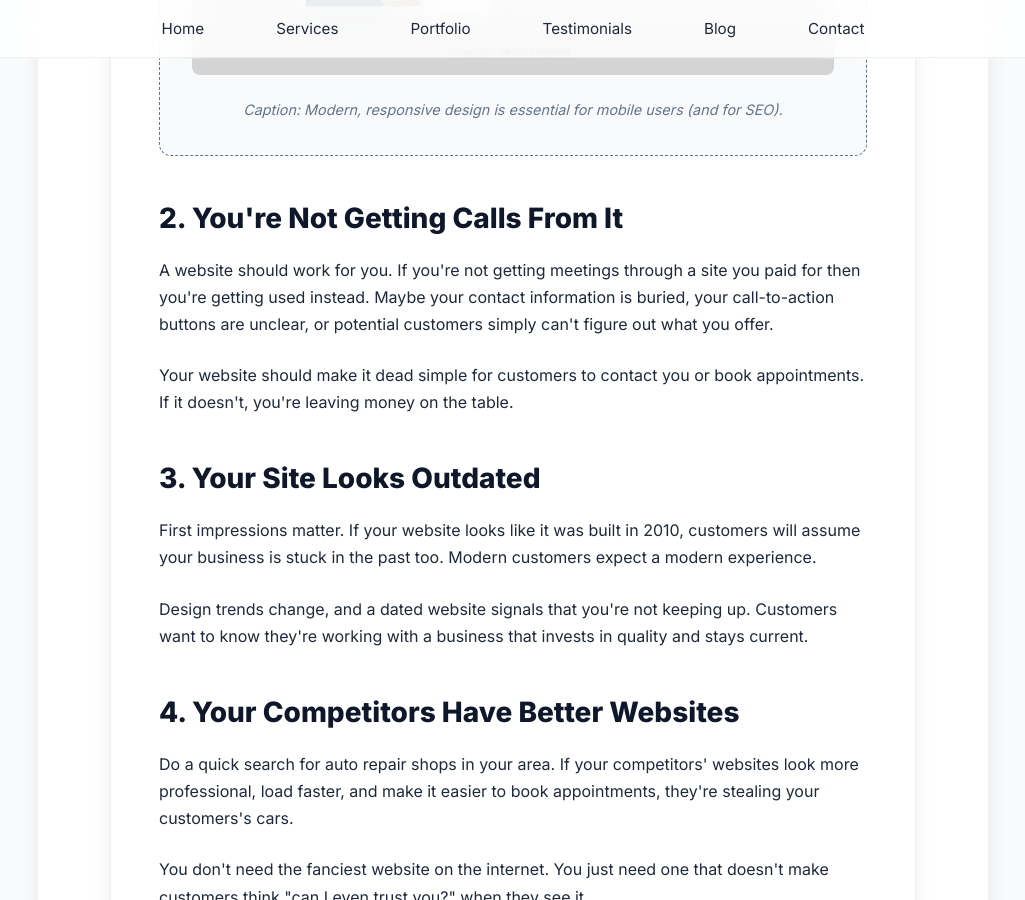
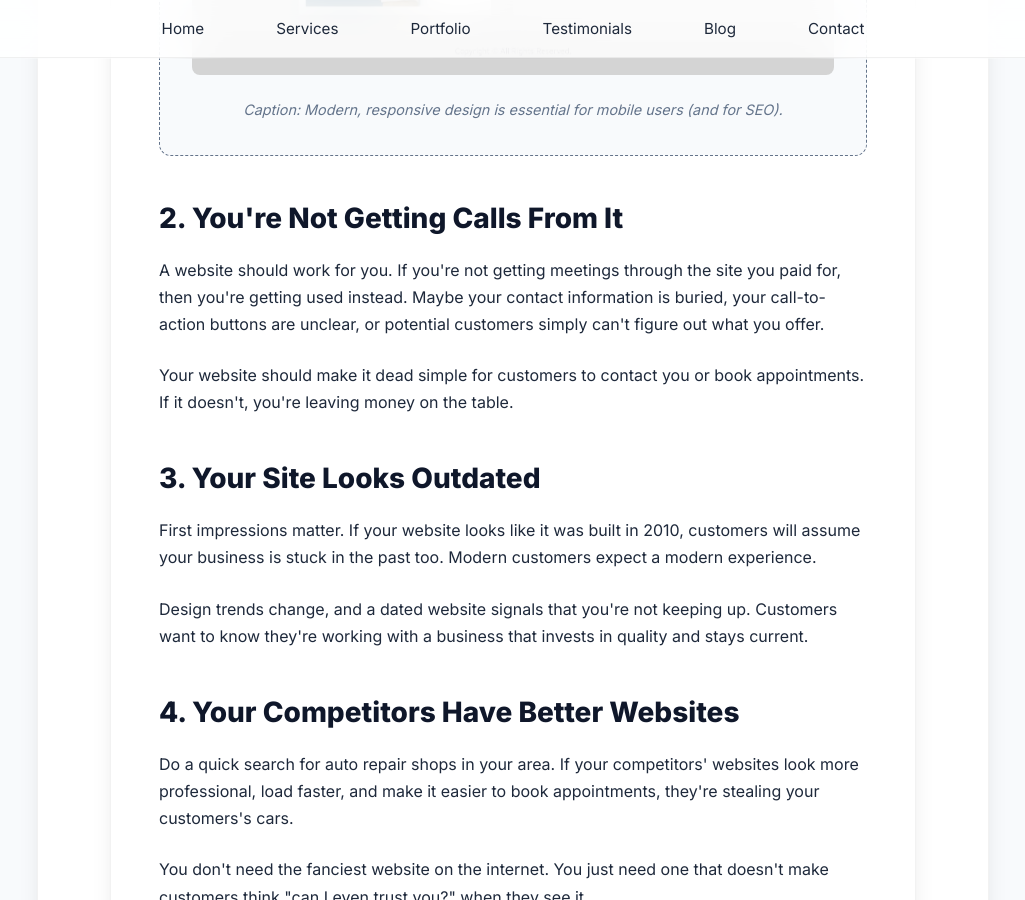
Before and after one commit to JamesBrownR/MeetingSurge, a Jekyll site: the page built from _posts/2025-11-25-website-redesign.md, in a window 1280 px wide and 900 px high, scrolled down 1752 px. Shown: the whole window, without its empty margins (127-1152 px from the left). Built offline with Jekyll 4.4.1, drawn with Linux system fonts in a browser that asks for light colours.

Commit message:
Update 2025-11-25-website-redesign.md

```diff
--- a/_posts/2025-11-25-website-redesign.md
+++ b/_posts/2025-11-25-website-redesign.md
@@ -33,7 +33,7 @@
         </div>
 
         <h2>2. You're Not Getting Calls From It</h2>
-        <p>A website should work for you. If you're not getting meetings through a site you paid for then you're getting used instead. Maybe your contact information is buried, your call-to-action buttons are unclear, or potential customers simply can't figure out what you offer.</p>
+        <p>A website should work for you. If you're not getting meetings through the site you paid for, then you're getting used instead. Maybe your contact information is buried, your call-to-action buttons are unclear, or potential customers simply can't figure out what you offer.</p>
         <p>Your website should make it dead simple for customers to contact you or book appointments. If it doesn't, you're leaving money on the table.</p>
 
         <h2>3. Your Site Looks Outdated</h2>
```
